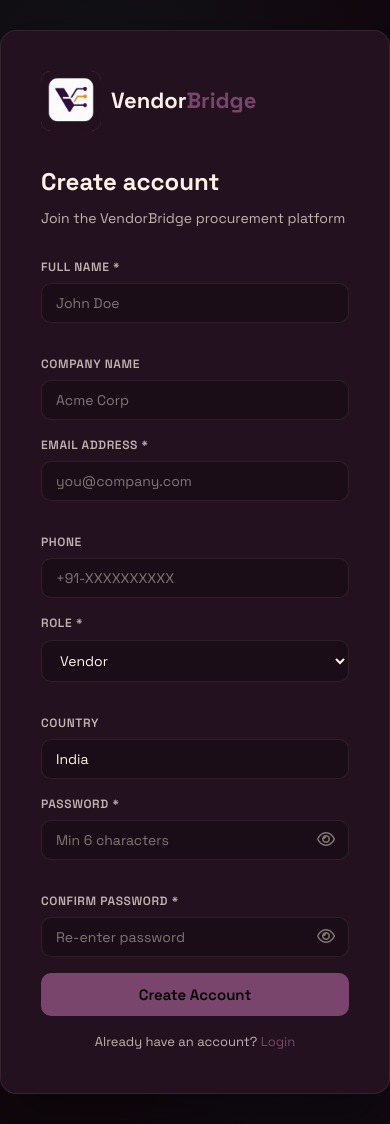
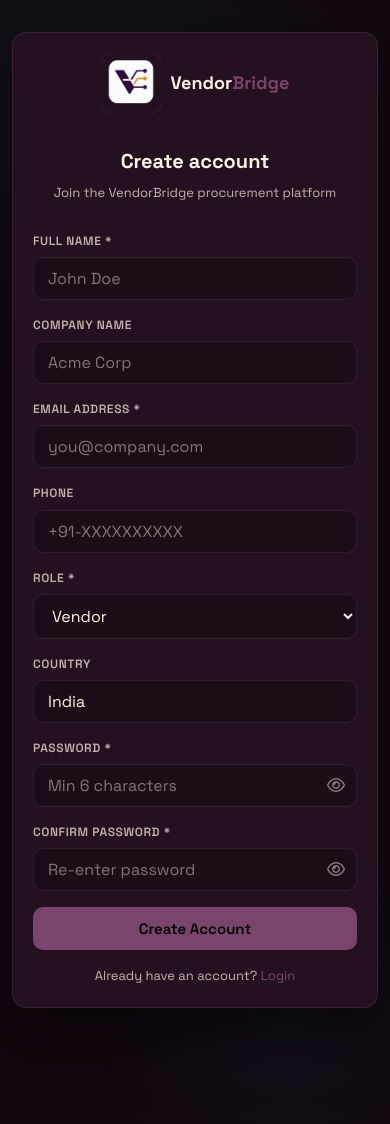
Before and after one commit to NeelSavsani/VendorBridge, a PHP site: page /auth/register.html in a window 390 px wide. Run offline with PHP 8.4, Linux system fonts and the light colour scheme.

Commit message:
Responsive

```diff
--- a/frontend/assets/css/app.css
+++ b/frontend/assets/css/app.css
@@ -134,8 +134,8 @@ a:hover { color: var(--accent-hover); }
 }
 .auth-logo .logo-text { font-size: 22px; font-weight: 700; color: var(--text-primary); }
 .auth-logo .logo-text span { color: var(--accent); }
-.auth-title { font-size: 24px; font-weight: 700; margin-bottom: 6px; }
-.auth-subtitle { color: var(--text-secondary); margin-bottom: 28px; font-size: 14px; }
+.auth-title { font-size: 24px; font-weight: 700; margin-bottom: 6px; text-align: center; }
+.auth-subtitle { color: var(--text-secondary); margin-bottom: 28px; font-size: 14px; text-align: center; }
 
 /* ---- LAYOUT ---- */
 .app-layout {
@@ -773,3 +773,99 @@ textarea { resize: vertical; min-height: 80px; }
 .password-toggle:hover {
   color: var(--text-primary);
 }
+
+/* ==========================
+   AUTH PAGES RESPONSIVE
+   ========================== */
+
+@media (max-width: 768px) {
+
+  .auth-page {
+    padding: 20px;
+    align-items: flex-start;
+  }
+
+  .auth-box {
+    width: 100%;
+    max-width: 100% !important;
+    padding: 24px;
+    margin: 20px 0;
+  }
+
+  .auth-logo {
+    justify-content: center;
+    text-align: center;
+  }
+
+  .auth-title {
+    font-size: 22px;
+    text-align: center;
+  }
+
+  .auth-subtitle {
+    text-align: center;
+  }
+
+  .form-row {
+    grid-template-columns: 1fr;
+    gap: 0;
+  }
+
+  .btn-lg {
+    width: 100%;
+  }
+
+  .logo-icon {
+    width: 52px;
+    height: 52px;
+  }
+
+  .logo-text {
+    font-size: 20px !important;
+  }
+
+  .demo-cred {
+    flex-direction: column;
+    align-items: flex-start !important;
+    gap: 4px;
+  }
+}
+
+@media (max-width: 480px) {
+
+  .auth-page {
+    padding: 12px;
+  }
+
+  .auth-box {
+    padding: 20px;
+    border-radius: 14px;
+  }
+
+  .auth-title {
+    font-size: 20px;
+  }
+
+  .auth-subtitle {
+    font-size: 13px;
+  }
+
+  input,
+  select,
+  textarea {
+    font-size: 16px; /* prevents iOS zoom */
+  }
+
+  .logo-icon {
+    width: 48px;
+    height: 48px;
+  }
+
+  .logo-text {
+    font-size: 18px !important;
+  }
+
+  .password-toggle {
+    right: 12px;
+  }
+}
--- a/frontend/auth/register.html
+++ b/frontend/auth/register.html
@@ -86,7 +86,9 @@
       </button>
     </form>
     <div style="margin-top:16px; text-align:center; font-size:13px; color:var(--text-secondary);">
-      Already have an account? <a href="login.html">Login</a>
+      Already have an account? <a href="login.html">Login
+
+      </a>
     </div>
   </div>
 </div>
```
